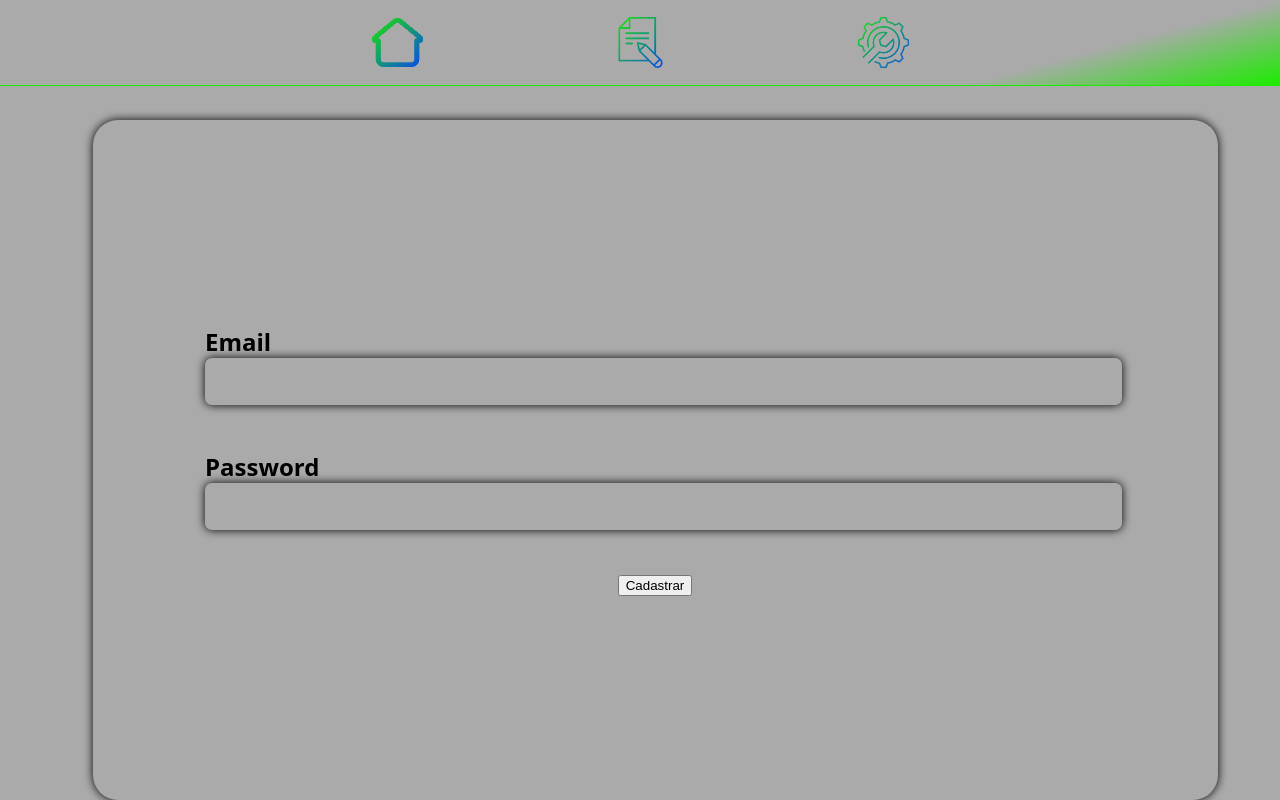
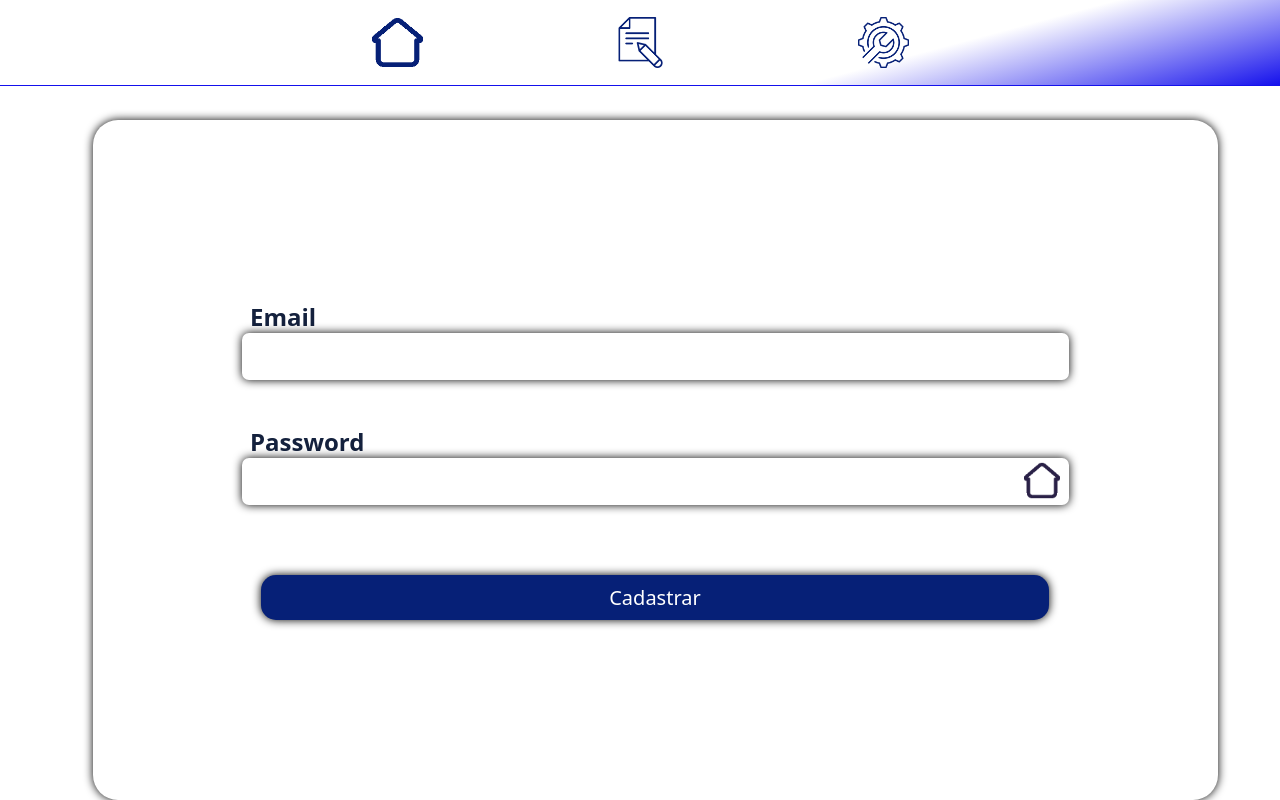
Before and after one commit to HenrickOlli014/PIM-C, a plain HTML site: page index.html in a window 1280 px wide. Both pictures are taken after a click on the picture 640 px from the left and 42 px from the top of the page. Drawn offline with Linux system fonts and the light colour scheme.

Commit message:
mudança no visual

```diff
--- a/index.html
+++ b/index.html
@@ -9,9 +9,18 @@
 <body class="back-color">
     <header id="cabecalho" class="back-color">
         <div id="options">
-            <img src="images/casa_degrade.png" alt="Home" class="img-option" id="buttonHome">
-            <img src="images/historia_degrade.png" alt="Histórico" class="img-option" id="buttonHistoric">
-            <img src="images/engrenagem_degrade.png" alt="Home" class="img-option" id="buttonConfig">
+            <img src="images/casa_2A2147.png"
+            data-dark="images/casa_2A2147.png"
+            data-light="images/casa_062077.png"
+            alt="Home" class="img-option" id="buttonHome">
+            <img src="images/historia_2A2147.png"
+            data-dark="images/historia_2A2147.png"
+            data-light="images/historia_062077.png"
+            alt="Histórico" class="img-option" id="buttonHistoric">
+            <img src="images/engrenagem_2A2147.png"
+            data-dark="images/engrenagem_2A2147.png"
+            data-light="images/engrenagem_062077.png"
+            alt="Home" class="img-option" id="buttonConfig">
         </div>
     </header>
 
@@ -28,6 +37,7 @@
             <div class="boxTitle">
                 <h2 class="title">Password</h2>
                 <input type="password" name="password" id="passwordInput">
+                <img src="images/casa_2A2147.png" alt="Ver Senha" id="seePassword">
             </div>
             <button type="button" id="buttonForm">Cadastrar</button>
         </form>
--- a/script.js
+++ b/script.js
@@ -1,9 +1,15 @@
-const back_color = document.querySelectorAll(".back-color");
 const tema = document.getElementById("tema");
+const icon = document.querySelectorAll(".img-option");
 
 function aplicarTema(valor) {
-    back_color.forEach((el) => {
+    document.querySelectorAll(".back-color").forEach((el) => {
         el.classList.toggle("light", valor === "light");});
+
+
+    document.querySelectorAll(".img-option").forEach((img) => {
+        img.src = valor === "light" ? img.dataset.light : img.dataset.dark;
+    });
+
 }
 
 tema.addEventListener("change", () => {
@@ -38,3 +44,15 @@ buttonHome.addEventListener("click", () => show(pageHome));
 buttonHistoric.addEventListener("click", () => show(pageHistoric));
 
 show(pageHome);
+
+
+const seePassword = document.getElementById("seePassword");
+const passwordInput = document.getElementById("passwordInput");
+
+seePassword.addEventListener("click", () => {
+    if (passwordInput.type === "password") {
+        passwordInput.type = "text";
+    } else {
+        passwordInput.type = "password";
+    }
+});
--- a/styles.css
+++ b/styles.css
@@ -3,25 +3,25 @@ body {
     position: relative;
     flex-direction: column;
     margin: 0;
-    background-color: var(--cor-background);
+    background-color: var(--background);
 
 }
 
 .back-color.light {
-    --cor-background: rgb(170, 170, 170);
-    --cor-invert: rgb(255, 255, 255);
-    --cor-color: rgb(0, 0, 0);
-    --line-border: linear-gradient(95deg, #0b48ee 50%, #1cec00) 1;
-    --color-greenblue: #1cec00;
+    --background: rgb(255, 255, 255);
+    --text: #14213D;
+    --text-invert: white;
+    --color-base: #062077;
+    --hover-border: #1511ec;
     transition: 0.2s ease-in-out;
 }
 
 .back-color {
-    --cor-background: rgb(51, 51, 51);
-    --cor-invert: rgb(0, 0, 0);
-    --cor-color: rgb(255, 255, 255);
-    --line-border: linear-gradient(95deg, #1cec00 50%, #0b48ee) 1;
-    --color-greenblue: #0b48ee;
+    --background: rgb(51, 51, 51);
+    --text: rgb(0, 0, 0);
+    --text-invert: rgb(255, 255, 255);
+    --color-base: #2A2147;
+    --hover-border: #8B5CF6;
     transition: 0.2s ease-in-out;
 }
 
@@ -30,7 +30,7 @@ body {
     position: sticky;
     top: 0;
     background-color: transparent;
-    border-bottom: 1px solid var(--color-greenblue);
+    border-bottom: 1px solid var(--hover-border);
     height: 85px;
     min-width: 0;
     width: 100%;
@@ -39,7 +39,7 @@ body {
 
 #options {
     display: flex;
-    background: linear-gradient(165deg, var(--cor-background) 80%, var(--color-greenblue));
+    background: linear-gradient(165deg, var(--background) 70%, var(--hover-border));
     height: 100%;
     width: -webkit-fill-available;
     justify-content: center;
@@ -50,7 +50,7 @@ body {
 
 .img-option {
     height: 60%;
-    transition: 0.2s ease-in-out;
+    transition: 0.3s ease-in-out;
     cursor: pointer;
 }
 
@@ -78,8 +78,8 @@ body {
     flex-direction: row;
     justify-content: center;
     align-items: center;
-    background-color: var(--cor-background);
-    color: var(--cor-color);
+    background: var(--background);
+    color: var(--text);
     padding: 10px;
     height: 7%;
     width: 80%;
@@ -87,6 +87,8 @@ body {
     gap: 15px;
     border-radius: 15px;
     transition: 0.3s ease;
+    isolation: isolate;
+    opacity: 1;
     cursor: default;
 }
 
@@ -97,27 +99,29 @@ body {
     height: 100%;
     width: 0;
     border-radius: 15px;
-    background: linear-gradient(-165deg, var(--cor-background) 40%, #0b48ee);
+    background: linear-gradient(-165deg, var(--color-base) 60%, var(--hover-border));
     transition: width 0.2s ease-out;
     z-index: -1;
 }
 
 #tema-select:hover::before {
     width: 100%;
-    border: 2px solid #0b48ee;
 }
 
 #tema {
     height: 30px;
     width: 80%;
     cursor: pointer;
+    font-size: 15px;
     transition: 0.3s ease-in-out;
+    outline: none;
 }
 
 #tema-select:hover {
     height: 7.2%;
     transition: 0.3s ease-in-out;
-    opacity: 0.8;
+    opacity: 1;
+    color: var(--text-invert);
 }
 
 #formLogin {
@@ -145,7 +149,7 @@ body {
 #formLogin::before {
     content: "";
     position: absolute;
-    background: linear-gradient(270deg, var(--cor-background) 20%, #0b48ee);
+    background: linear-gradient(310deg, var(--color-base) 40%, var(--hover-border));
     width: 0;
     left: 0;
     height: 100%;
@@ -157,38 +161,76 @@ body {
 
 #formLogin:hover::before {
     width: 100%;
+    transition: 0.3s ease-in-out;
 }
 
 .boxTitle {
     display: flex;
+    position: relative;
     justify-content: center;
+    align-items: center;
     flex-direction: column;
     width: 80%;
 }
 
 .title {
+    display: flex;
+    width: 90%;
     margin: 0;
-    color: var(--cor-color);
-
+    color: var(--text);
     font-family: system-ui, -apple-system, BlinkMacSystemFont, 'Segoe UI', Roboto, Oxygen, Ubuntu, Cantarell, 'Open Sans', 'Helvetica Neue', sans-serif;
 }
 
 #passwordInput, #emailInput {
-    width: 100%;
+    width: 90%;
     height: 45px;
     border: none;
     border-radius: 7px;
     box-shadow: 0 0 10px rgb(0, 0, 0);
     padding-left: 15px;
-    background: var(--cor-background);
+    background: var(--background);
+    color: var(--text-invert);
+    font-size: 15px;
+    font-family: system-ui, -apple-system, BlinkMacSystemFont, 'Segoe UI', Roboto, Oxygen, Ubuntu, Cantarell, 'Open Sans', 'Helvetica Neue', sans-serif;
     outline: none;
-    cursor: pointer;
     transition: 0.4s ease-in-out;
 }
 
 #passwordInput:hover, #emailInput:hover {
+    transition: 0.3s ease-in-out;
+    box-shadow: 0 0 20px rgb(0, 0, 0);
+    height: 55px;
+}
+
+#seePassword {
+    height: 47%;
+    width: 4%;
+    position: absolute;
+    right: 5%;
+    bottom: 7%;
+}
+
+#buttonForm {
+    margin-top: 25px;
+    width: 70%;
+    height: 45px;
+    border: none;
+    border-radius: 15px;
+    background: var(--color-base);
+    color: white;
+    font-family: system-ui, -apple-system, BlinkMacSystemFont, 'Segoe UI', Roboto, Oxygen, Ubuntu, Cantarell, 'Open Sans', 'Helvetica Neue', sans-serif;
+    font-size: 20px;
+    cursor: pointer;
+    box-shadow: 0 0 10px rgb(0, 0, 0);
     transition: 0.4s ease-in-out;
+}
+
+#buttonForm:hover {
+    width: 71%;
+    height: 50px;
+    font-size: 22px;
+    background: var(--hover-border);
+    color: var(--text-invert);
+    transition: 0.3s ease-in-out;
     box-shadow: 0 0 20px rgb(0, 0, 0);
-    width: 101%;
-    height: 60px;
 }
```
Also changed, not shown: images/casa_062077.png (added), images/casa_2A2147.png (added), images/casa_degrade.png (deleted), images/engrenagem_062077.png (added), images/engrenagem_2A2147.png (added), images/engrenagem_degrade.png (deleted), images/historia_062077.png (added), images/historia_2A2147.png (added), images/historia_degrade.png (deleted).
